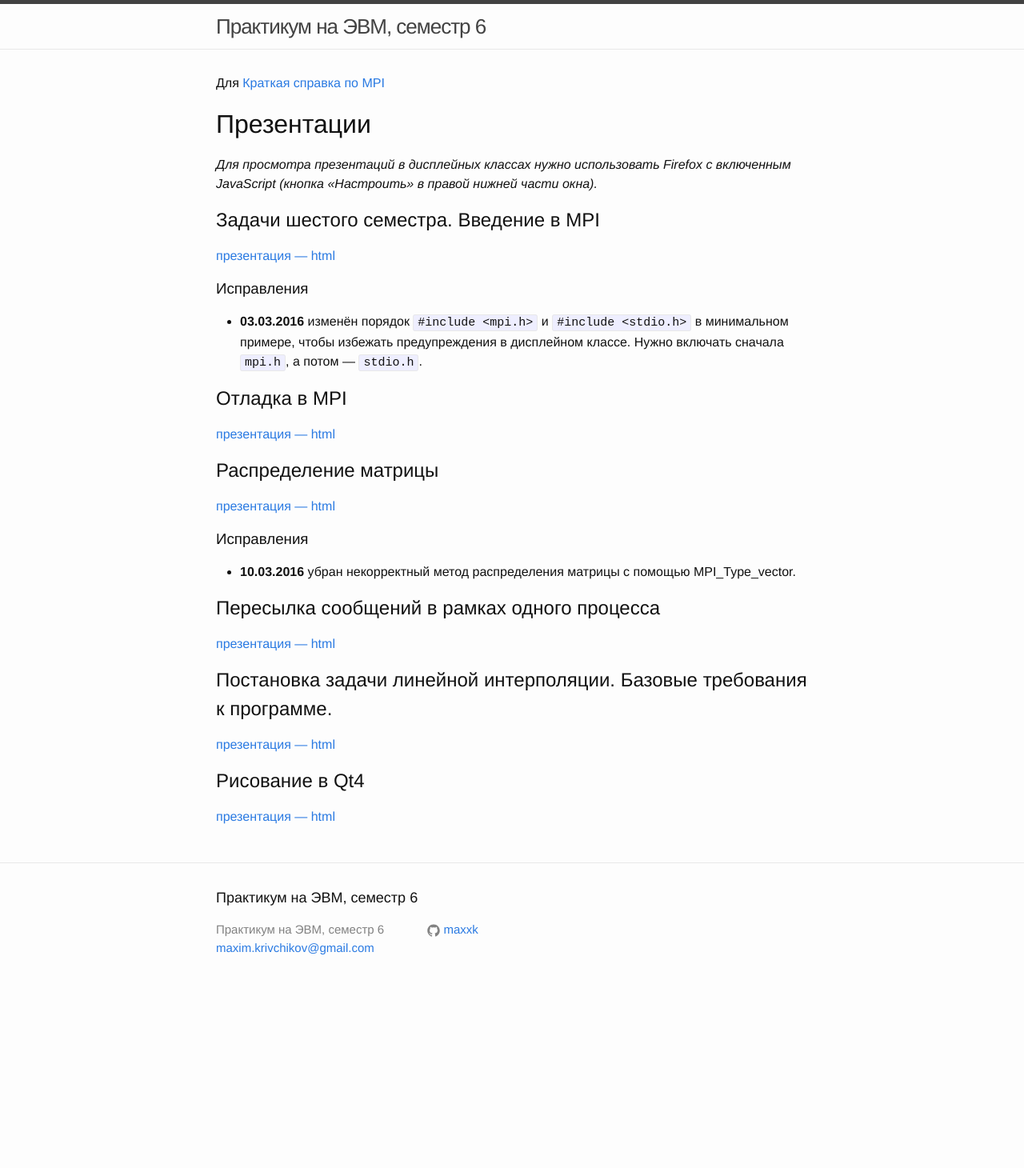
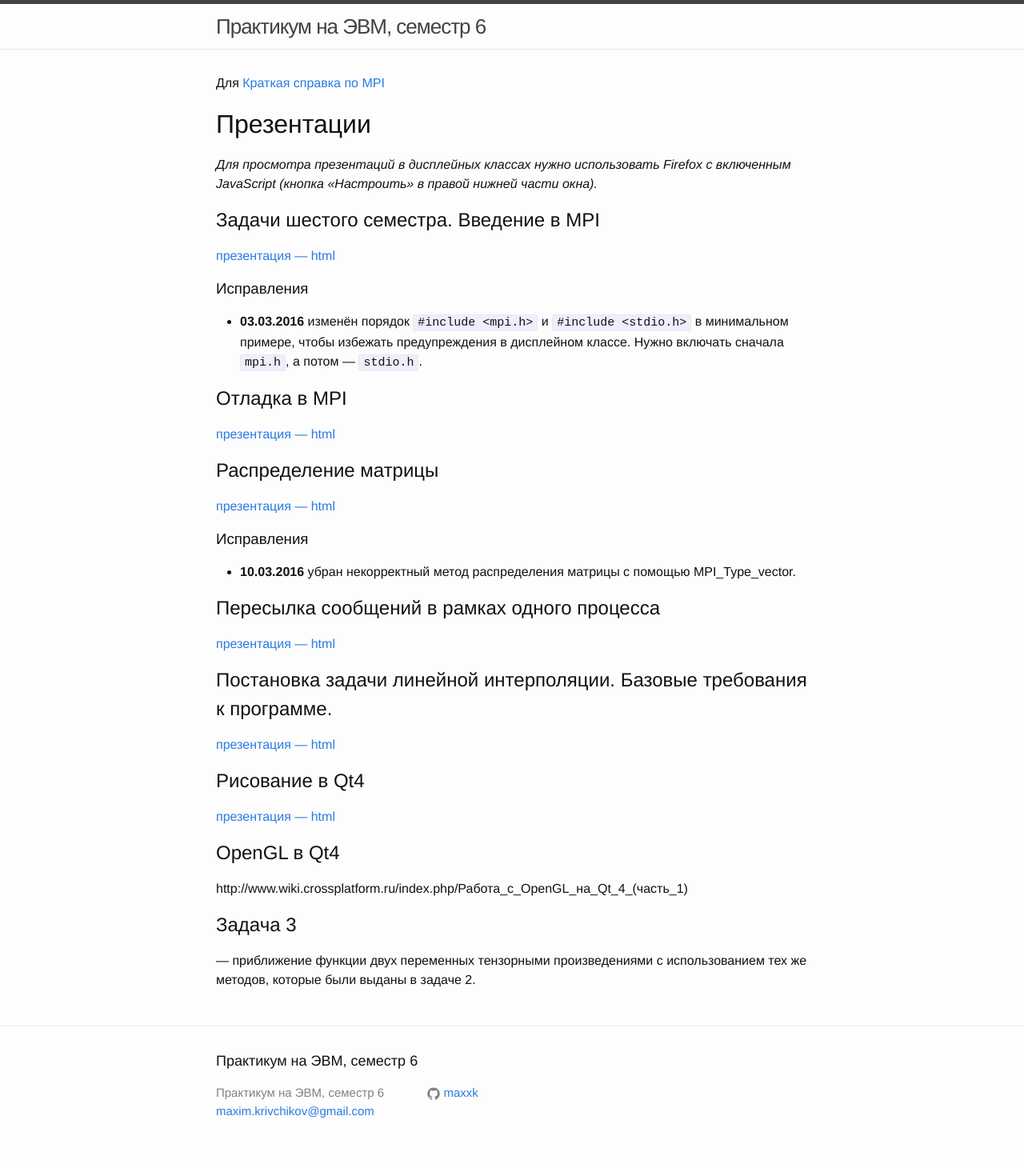
Before and after one commit to maxxk/formal-models, a Jekyll site: the page built from index.md, in a window 1280 px wide. Shown: the whole page at 80% size. Built offline with Jekyll 4.4.1, drawn with Linux system fonts in a browser that asks for light colours; before the commit the page ends 1256 px from its top, so only the background shows below that.

Commit message:
Task 3 remarks

```diff
--- a/index.md
+++ b/index.md
@@ -32,3 +32,9 @@ layout: default
 
 ## Рисование в Qt4
 [презентация — html](presentations/06-Task2.html)
+
+## OpenGL в Qt4
+http://www.wiki.crossplatform.ru/index.php/Работа_с_OpenGL_на_Qt_4_(часть_1)
+
+## Задача 3
+— приближение функции двух переменных тензорными произведениями с использованием тех же методов, которые были выданы в задаче 2.
```
